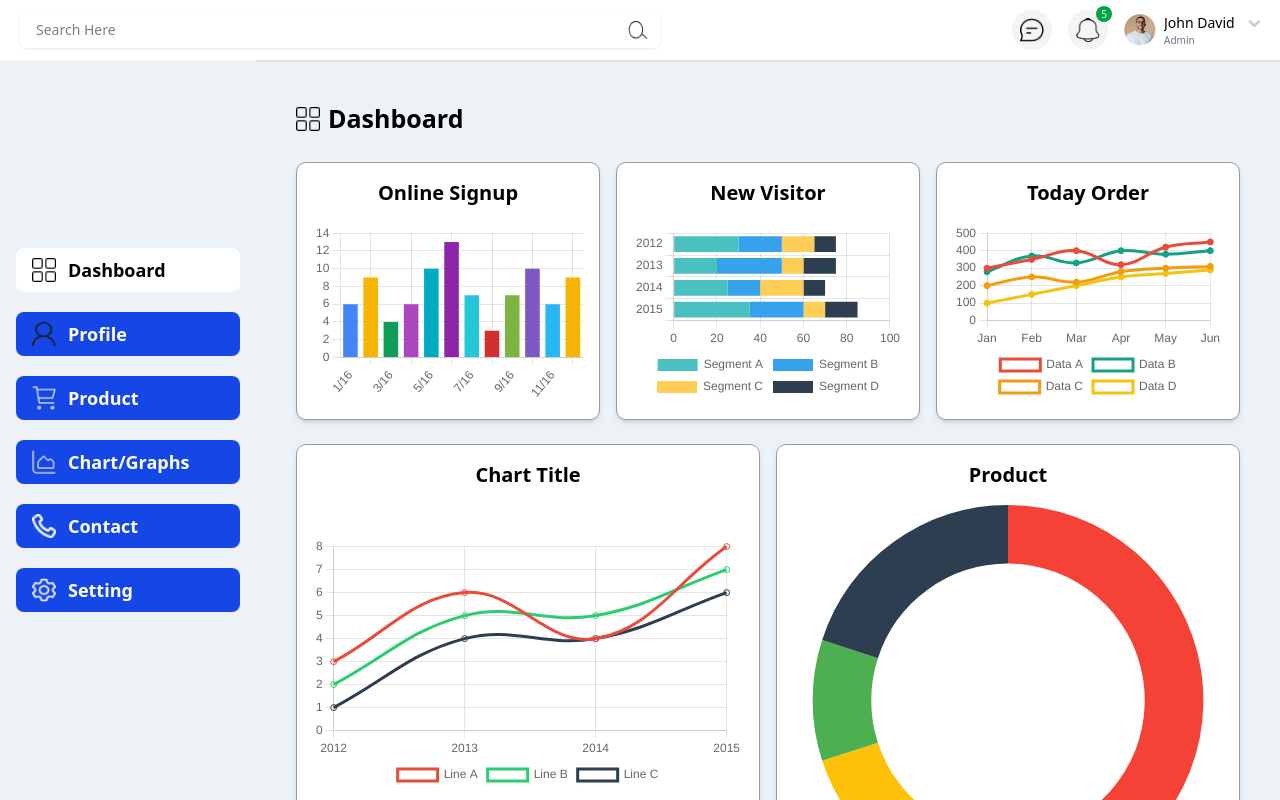
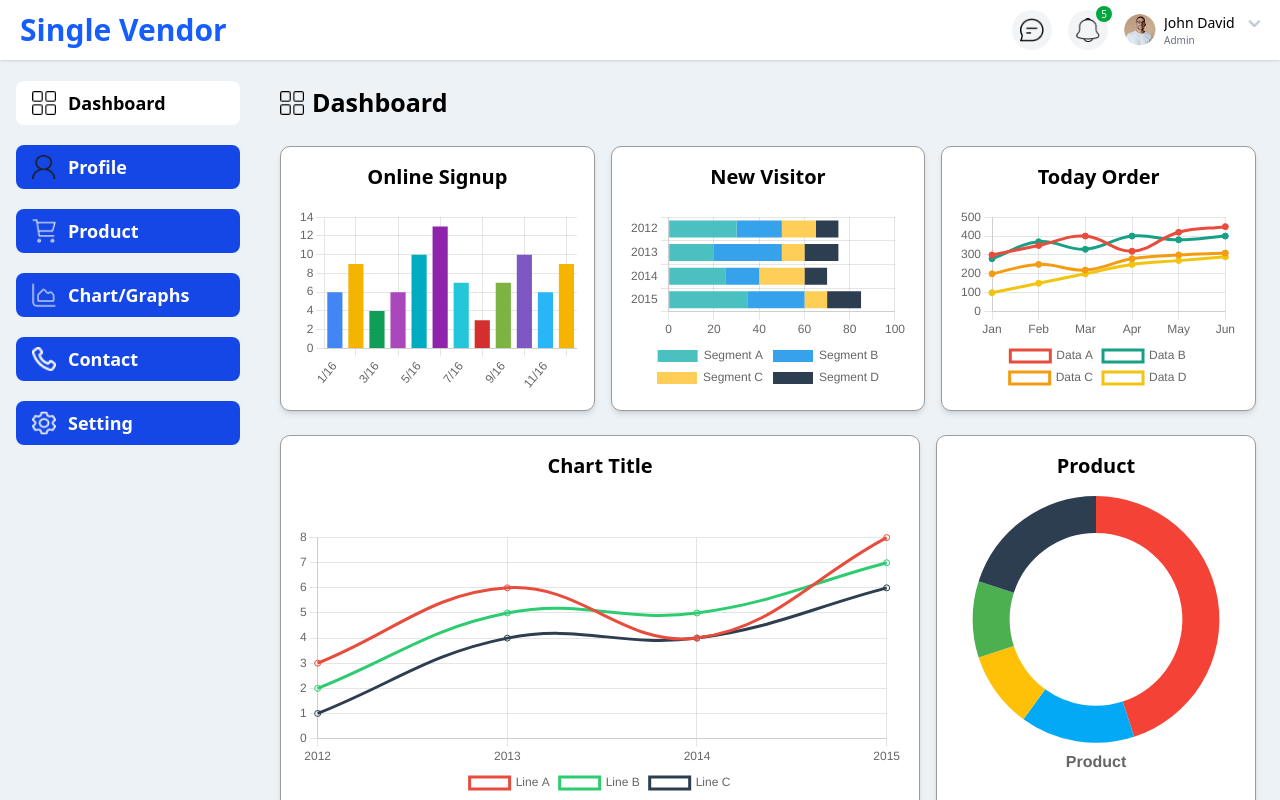
Before and after one commit to CodeByRushi11/Single-vender-task1, a React (Vite) app: page /Dashboard in a window 1280 px wide. Shown: the top 800 px of the page. Built offline with nearby package versions, Linux system fonts and the light colour scheme.

Commit message:
Additinal chnages after 6.30 meeting of 9th april

```diff
--- a/src/Component/ChartTitle.jsx
+++ b/src/Component/ChartTitle.jsx
@@ -64,9 +64,9 @@ const ChartTitle = () => {
   }, []);
 
   return (
-    <div className="bg-white p-4 rounded-[10px] shadow-md w-full lg:w-2/3 border border-[#9B9B9B]">
+    <div className="bg-white p-4 rounded-[10px] shadow-md w-full h-full min-h-[250px] border border-[#9B9B9B]">
       <h2 className="text-xl font-semibold mb-4 text-center">Chart Title</h2>
-      <canvas ref={chartRef} className="block w-full" height={200}></canvas>
+      <canvas ref={chartRef} className="block w-full" height={150}></canvas>
     </div>
   );
 };
--- a/src/Component/Header.jsx
+++ b/src/Component/Header.jsx
@@ -2,18 +2,34 @@ import { useState } from "react";
 import bell from "../assets/bell.png";
 import user from "../assets/user.png";
 import chat from "../assets/chat.png";
-import Search from "../assets/Search.png";
 import ArrowDown from "../assets/arrowDown.png";
 import { Menu } from "lucide-react";
+import { Link } from "react-router-dom";
 
 const Header = ({ toggleSidebar }) => {
+  const [isSignOutModalOpen, setIsSignOutModalOpen] = useState(false);
+
   const [isProfileOpen, setIsProfileOpen] = useState(false);
+  const [isChatOpen, setIsChatOpen] = useState(false);
+  const [isNotificationOpen, setIsNotificationOpen] = useState(false);
+  const toggleChat = () => {
+    setIsChatOpen(!isChatOpen);
+    setIsNotificationOpen(false); // Close other menu if open
+    setIsProfileOpen(false);
+  };
+
+  const toggleNotification = () => {
+    setIsNotificationOpen(!isNotificationOpen);
+    setIsChatOpen(false);
+    setIsProfileOpen(false);
+  };
 
   const toggleProfileMenu = () => {
     setIsProfileOpen(!isProfileOpen);
   };
 
   return (
+    <div>
       <nav className="w-full bg-white sticky top-0 h-[60px] py-[10px] px-[16px] sm:px-[20px] flex items-center justify-between shadow-sm z-50">
         {/* Hamburger for mobile */}
         <div className="sm:hidden mr-3">
@@ -22,31 +38,50 @@ const Header = ({ toggleSidebar }) => {
           </button>
         </div>
 
-      {/* Search Input */}
-      <div className="relative w-[50vw]">
-        <input
-          type="text"
-          placeholder="Search Here"
-          className="w-full px-4 pr-10 py-2 rounded-md text-sm outline-none shadow-[0_1px_3px_rgba(0,0,0,0.1)]"
-        />
-        <img
-          src={Search}
-          alt="Search"
-          className="absolute right-3 top-1/2 transform -translate-y-1/2 w-5 h-5 cursor-pointer"
-        />
+        {/* Web Name*/}
+        <div>
+          <h2 className="text-3xl font-bold text-blue-600  ">Single Vendor</h2>
         </div>
 
         {/* Right Section */}
         <div className="flex items-center gap-2 sm:gap-3 md:gap-4 ml-2 relative">
-        <div className="rounded-full bg-gray-100 p-2">
+          <div
+            className="relative rounded-full bg-gray-100 p-2 cursor-pointer"
+            onClick={toggleChat}
+          >
             <img src={chat} alt="Chat Icon" className="w-5 h-5 sm:w-6 sm:h-6" />
+
+            {isChatOpen && (
+              <div className="absolute right-10 top-10 w-64 bg-white shadow-md rounded-md p-3 z-50">
+                <p className="text-sm font-semibold mb-2">Messages</p>
+                <ul className="text-sm text-gray-700 space-y-1">
+                  <li>👤 John: “Hey, are you there?”</li>
+                  <li>👤 Alice: “Please check my order.”</li>
+                  <li>👤 Mike: “Thanks!”</li>
+                </ul>
+              </div>
+            )}
           </div>
 
-        <div className="relative rounded-full bg-gray-100 p-2">
+          <div
+            className="relative rounded-full bg-gray-100 p-2 cursor-pointer"
+            onClick={toggleNotification}
+          >
             <img src={bell} alt="Bell Icon" className="w-5 h-5 sm:w-6 sm:h-6" />
             <span className="absolute -top-1 -right-1 bg-green-600 text-white text-[10px] w-4 h-4 flex items-center justify-center rounded-full">
               5
             </span>
+
+            {isNotificationOpen && (
+              <div className="absolute right-0 top-10 w-64 bg-white shadow-md rounded-md p-3 z-50">
+                <p className="text-sm font-semibold mb-2">Notifications</p>
+                <ul className="text-sm text-gray-700 space-y-1">
+                  <li>🔔 New order placed</li>
+                  <li>📦 Order #1234 shipped</li>
+                  <li>✅ Password updated</li>
+                </ul>
+              </div>
+            )}
           </div>
 
           {/* Profile Section */}
@@ -82,29 +117,57 @@ const Header = ({ toggleSidebar }) => {
             {/* Dropdown Menu */}
             {isProfileOpen && (
               <div className="absolute right-0 top-12 w-48 bg-white rounded-md shadow-lg py-1 z-50">
-              <a
+                <Link
+                  to="/Profile"
                   href="#"
                   className="block px-4 py-2 text-sm text-gray-700 hover:bg-gray-100"
                 >
                   Your Profile
-              </a>
-              <a
-                href="#"
+                </Link>
+                <Link
+                  to="/Setting"
+                  href=""
                   className="block px-4 py-2 text-sm text-gray-700 hover:bg-gray-100"
                 >
                   Settings
-              </a>
-              <a
-                href="#"
-                className="block px-4 py-2 text-sm text-gray-700 hover:bg-gray-100"
+                </Link>
+                <button
+                  onClick={() => setIsSignOutModalOpen(true)}
+                  className="block w-full text-left px-4 py-2 text-sm text-gray-700 hover:bg-gray-100"
                 >
                   Sign out
-              </a>
+                </button>
               </div>
             )}
           </div>
+          {/* Modal for signout confimation */}
         </div>
       </nav>
+      {isSignOutModalOpen && (
+        <div className="fixed inset-0 z-[1000] bg-black/40 backdrop-blur-sm flex items-center justify-center">
+          <div className="bg-white rounded-lg p-6 w-80 shadow-lg">
+            <h2 className="text-lg font-semibold mb-4 text-center">
+              Are you sure you want to sign out?
+            </h2>
+            <div className="flex justify-center gap-4">
+              <button
+                className="px-4 py-2 text-sm rounded bg-gray-200 hover:bg-gray-300"
+                onClick={() => setIsSignOutModalOpen(false)}
+              >
+                Cancel
+              </button>
+              <Link
+                to="/"
+                onClick={() => setIsSignOutModalOpen(false)}
+                className="px-4 py-2 text-sm rounded bg-red-500 text-white hover:bg-red-600 text-center block"
+              >
+                Sign Out
+              </Link>
+            </div>
+          </div>
+        </div>
+      )}
+    </div>
   );
 };
 
--- a/src/Component/LoginHistory.jsx
+++ b/src/Component/LoginHistory.jsx
@@ -11,17 +11,11 @@ const LoginHistory = () => {
     <div className="bg-white p-6 rounded-lg shadow-md">
       <div className="flex justify-between items-center mb-4">
         <h2 className="text-lg font-semibold">Login History</h2>
-        <button className="text-white bg-blue-500 text-sm px-3 py-1 rounded-full hover:bg-blue-600">
-          All Logout
-        </button>
       </div>
 
       <div className="space-y-4">
         {historyData.map((entry, index) => (
-          <div
-            key={index}
-            className="flex items-center justify-between text-sm"
-          >
+          <div key={index} className="flex items-center justify-start text-sm">
             <div className="flex items-center gap-3">
               <img src={phone} alt="Phone Icon" className="w-5 h-5" />
               <div>
@@ -29,7 +23,6 @@ const LoginHistory = () => {
                 <p className="text-gray-500 text-xs">{entry.date}</p>
               </div>
             </div>
-            <button className="text-orange-500 hover:underline">Logout</button>
           </div>
         ))}
       </div>
--- a/src/Component/ProductChart.jsx
+++ b/src/Component/ProductChart.jsx
@@ -57,9 +57,11 @@ const ProductChart = () => {
   }, []);
 
   return (
-    <div className="bg-white p-4 rounded-[10px] shadow-md w-full lg:w-2/3 border border-[#9B9B9B]">
+    <div className="bg-white p-4 rounded-[10px] shadow-md w-full h-full min-h-[250px] border border-[#9B9B9B] flex flex-col">
       <h2 className="text-xl font-semibold mb-4 text-center">Product</h2>
-      <canvas ref={chartRef} className="w-full h-auto" />
+      <div className="flex-1">
+        <canvas ref={chartRef} className="w-full h-full" />
+      </div>
     </div>
   );
 };
--- a/src/Component/Sidebar.jsx
+++ b/src/Component/Sidebar.jsx
@@ -31,7 +31,7 @@ const Sidebar = ({ isMobileOpen, setIsMobileOpen }) => {
     <>
       {/* Mobile Overlay */}
       <div
-        className={`fixed inset-0 z-40 sm:hidden transition-opacity backdrop-blur-sm bg-black/40 ${
+        className={`fixed inset-0 z-20 sm:hidden transition-opacity backdrop-blur-sm bg-black/40 ${
           isMobileOpen ? "block" : "hidden"
         }`}
         onClick={() => setIsMobileOpen(false)}
@@ -40,12 +40,12 @@ const Sidebar = ({ isMobileOpen, setIsMobileOpen }) => {
       {/* Sidebar */}
       <div
         className={`
-    fixed sm:sticky top-0 sm:top-[60px] left-0 z-50 p-4 bg-[#edf2f7] text-white flex flex-col gap-5 justify-center
+    fixed sm:sticky top-0 sm:top-[65px] left-0 z-20 p-4 bg-[#edf2f7] text-white flex flex-col gap-5 justify-start
     transition-transform ${
       isMobileOpen ? "translate-x-0" : "-translate-x-full"
     } sm:translate-x-0 sm:flex
     w-1/2 sm:w-64
-    h-screen sm:h-[calc(100vh-60px)]
+    h-screen sm:h-[calc(100vh-65px)]
   `}
       >
         {/* Close Button on Mobile */}
--- a/src/Pages/Dashboard.jsx
+++ b/src/Pages/Dashboard.jsx
@@ -25,9 +25,18 @@ const Dashboard = () => {
         </div>
 
         {/* Chart section (line + donut) */}
+
+        {/* Chart section (line + donut) */}
         <div className="w-full flex flex-col lg:flex-row gap-4">
-          <ChartTitle />
-          <ProductChart />
+          {/* ChartTitle takes 2/3 */}
+          <div className="w-full lg:w-2/3 min-h-[200px]">
+            <ChartTitle />
+          </div>
+
+          {/* ProductChart takes 1/3 */}
+          <div className="w-full lg:w-1/3 min-h-[200px]">
+            <ProductChart />
+          </div>
         </div>
 
         {/* Top Selling Table */}
--- a/src/Pages/Layout.jsx
+++ b/src/Pages/Layout.jsx
@@ -22,7 +22,7 @@ const Layout = () => {
           />
         </aside>
 
-        <main className="flex-1 p-4 overflow-auto bg-[#edf2f7]">
+        <main className="flex-1 overflow-auto bg-[#edf2f7]">
           <Outlet />
         </main>
       </div>
--- a/src/Pages/Product.jsx
+++ b/src/Pages/Product.jsx
@@ -102,7 +102,7 @@ export default function Product() {
   );
 
   return (
-    <div>
+    <div className="p-4 sm:p-6 font-jost">
       <h1 className="font-bold text-[25px] ">Product</h1>
 
       <div className="w-[1184px] h-[720px] bg-white rounded-md shadow-lg p-4  mt-2">
```
Lines whose indentation alone changed are shown as unchanged.
